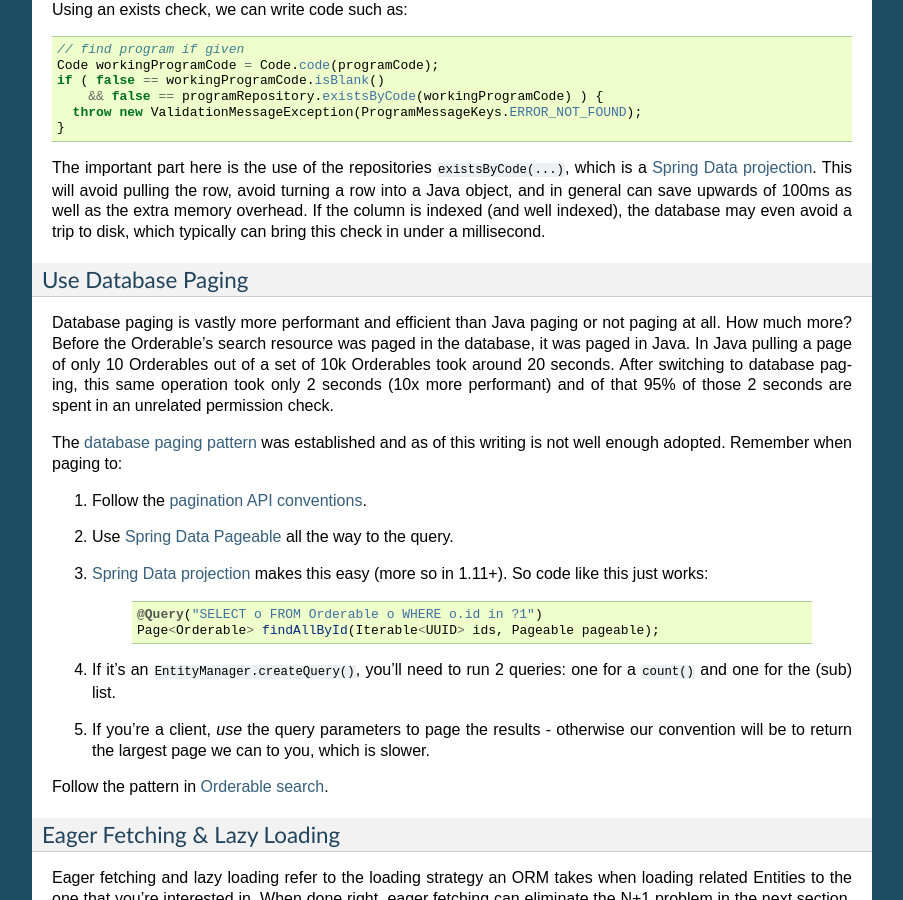
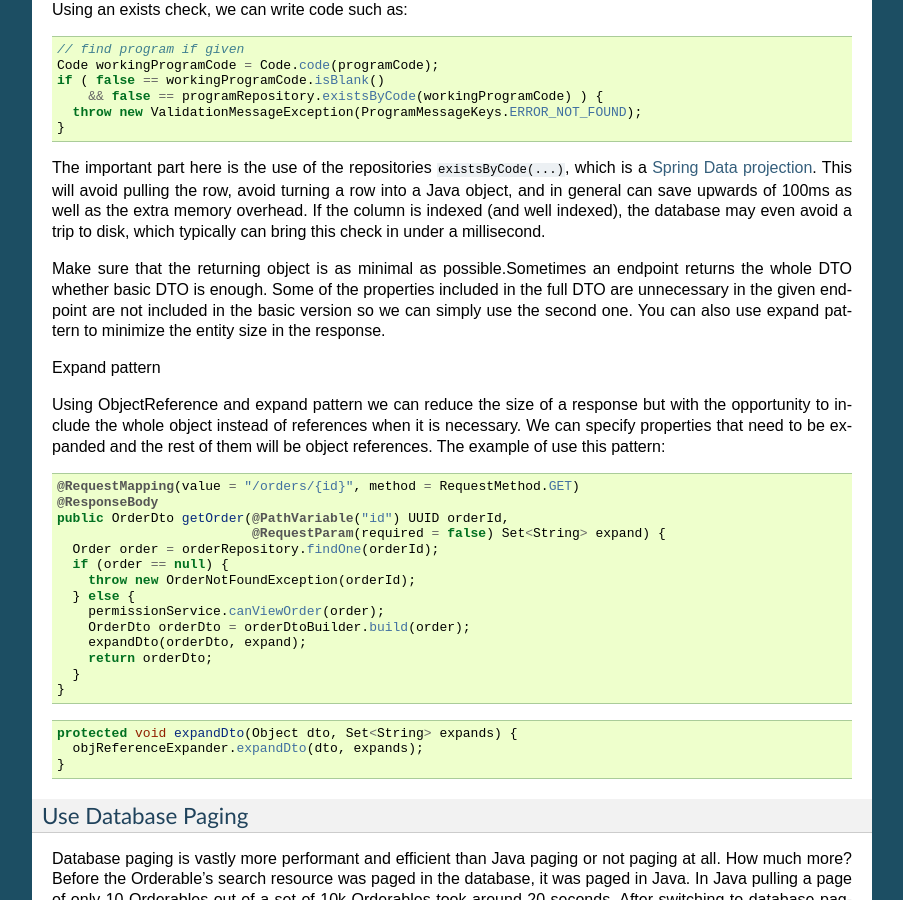
Before and after one commit to OpenLMIS/openlmis-ref-distro, a Sphinx documentation site: the page built from docs/source/conventions/performanceTips.rst, in a window 1280 px wide and 900 px high, scrolled down 3243 px. Shown: the whole window, without its empty margins (198-1101 px from the left). Built offline with Sphinx 7.4.7, drawn with Linux system fonts in a browser that asks for light colours; pages that are not in the unit, such as notebooks, are missing from menus; some of the changed text lies outside the part shown.

Commit message:
OLMIS-6021: Updated performance tips with the recently acquired knowledge

```diff
--- a/docs/source/conventions/performanceTips.rst
+++ b/docs/source/conventions/performanceTips.rst
@@ -203,6 +203,41 @@ and in general can save upwards of 100ms as well as the extra memory overhead.
 indexed (and well indexed), the database may even avoid a trip to disk, which typically can bring
 this check in under a millisecond.
 
+Make sure that the returning object is as minimal as possible.Sometimes an endpoint returns
+the whole DTO whether basic DTO is enough. Some of the properties included in the full DTO are
+unnecessary in the given endpoint are not included in the basic version so we can simply use
+the second one. You can also use expand pattern to minimize the entity size in the response.
+
+Expand pattern
+
+Using ObjectReference and expand pattern we can reduce the size of a response but with
+the opportunity to include the whole object instead of references when it is necessary.
+We can specify properties that need to be expanded and the rest of them will be object references.
+The example of use this pattern:
+
+.. code-block:: Java
+
+  @RequestMapping(value = "/orders/{id}", method = RequestMethod.GET)
+  @ResponseBody
+  public OrderDto getOrder(@PathVariable("id") UUID orderId,
+                           @RequestParam(required = false) Set<String> expand) {
+    Order order = orderRepository.findOne(orderId);
+    if (order == null) {
+      throw new OrderNotFoundException(orderId);
+    } else {
+      permissionService.canViewOrder(order);
+      OrderDto orderDto = orderDtoBuilder.build(order);
+      expandDto(orderDto, expand);
+      return orderDto;
+    }
+  }
+
+.. code-block:: Java
+
+  protected void expandDto(Object dto, Set<String> expands) {
+    objReferenceExpander.expandDto(dto, expands);
+  }
+
 Use Database Paging
 --------------------
 
@@ -292,6 +327,8 @@ Summary
   problem, but it can go awry quickly.  Just use lazy loading.
 - During development you can set `environment variables to show what SQL`_ is actually being run by
   Hibernate.
+- Use expand pattern.
+- Replace full DTO with the basic version when it exists and it is possible.
 
 Database JOINs are expensive
 -----------------------------
```
